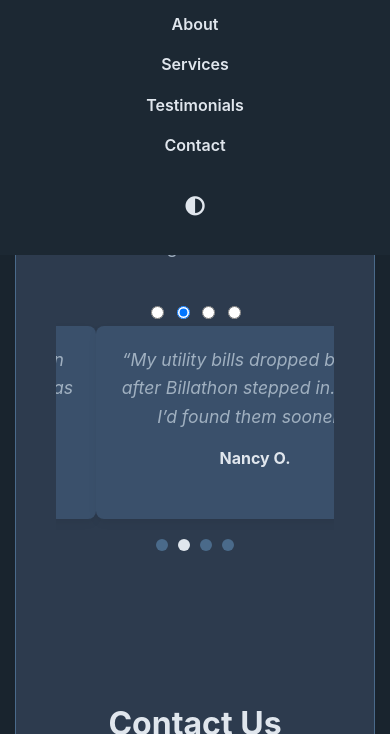
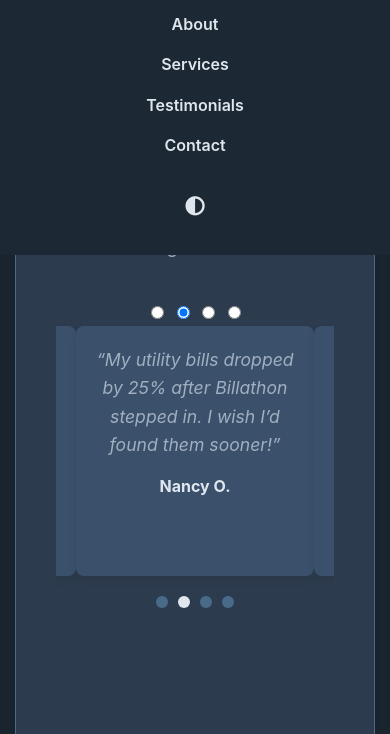
Before and after one commit to Billathon/Billathon, a plain HTML site: page index.html in a window 390 px wide. Both pictures are taken after a click on the radio button 183 px from the left and 3566 px from the top of the page. Shown: the part 3254-3988 px from the top of the page. Drawn offline with Linux system fonts and the light colour scheme.

Commit message:
Update style.css

```diff
--- a/style.css
+++ b/style.css
@@ -1,3 +1,7 @@
+* {
+    box-sizing: border-box;
+}
+
 :root {
     /* Light mode variables */
     --bg-body: #e0e6ed;
@@ -71,7 +75,6 @@
     max-width: 1200px;
     margin: 20px auto;
     padding: 20px;
-    box-sizing: border-box;
     border: 1px solid var(--form-border);
 }
 
@@ -227,20 +230,23 @@
     overflow: hidden;
     max-width: 800px;
     margin: 40px auto;
+    width: 100%;
 }
 
 .testimonial-slider {
     display: flex;
+    width: 400%;
     transition: transform 0.5s ease-in-out;
 }
 
 .testimonial-item {
-    flex: 0 0 100%;
+    flex: 0 0 25%;
     padding: 20px;
     background: var(--testimonial-bg);
     border-radius: 8px;
     box-shadow: 0 4px 10px rgba(0, 0, 0, 0.05);
     text-align: center;
+    box-sizing: border-box;
 }
 
 .testimonial-item p {
@@ -279,9 +285,9 @@
 }
 
 #slide1:checked ~ .testimonial-slider { transform: translateX(0); }
-#slide2:checked ~ .testimonial-slider { transform: translateX(-100%); }
-#slide3:checked ~ .testimonial-slider { transform: translateX(-200%); }
-#slide4:checked ~ .testimonial-slider { transform: translateX(-300%); }
+#slide2:checked ~ .testimonial-slider { transform: translateX(-25%); }
+#slide3:checked ~ .testimonial-slider { transform: translateX(-50%); }
+#slide4:checked ~ .testimonial-slider { transform: translateX(-75%); }
 #slide1:checked ~ .slider-nav label[for="slide1"],
 #slide2:checked ~ .slider-nav label[for="slide2"],
 #slide3:checked ~ .slider-nav label[for="slide3"],
@@ -428,4 +434,9 @@
     section h1, section h2 {
         font-size: 2em;
     }
+
+    .testimonials {
+        max-width: 100%;
+        padding: 0 20px;
+    }
 }
```
